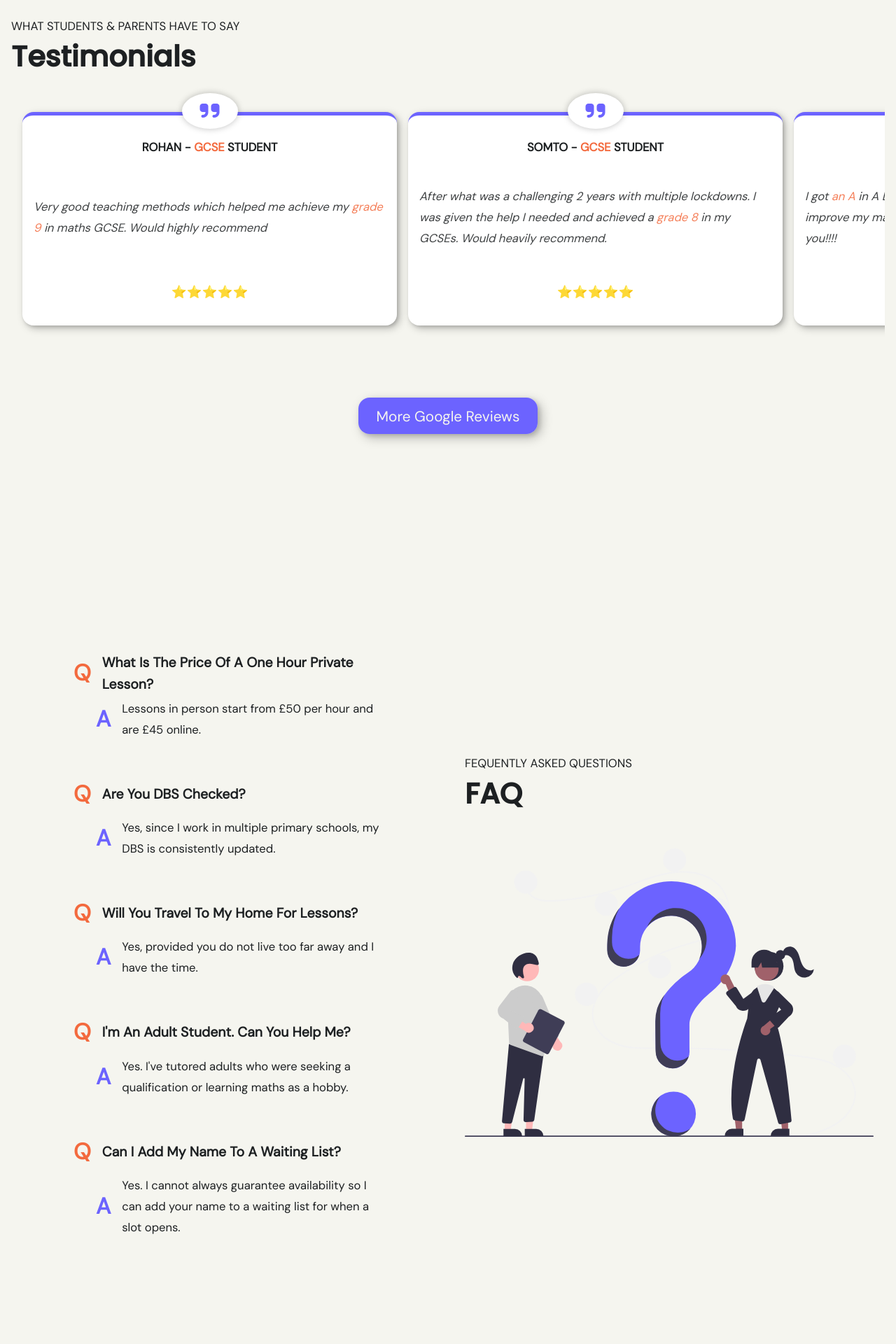
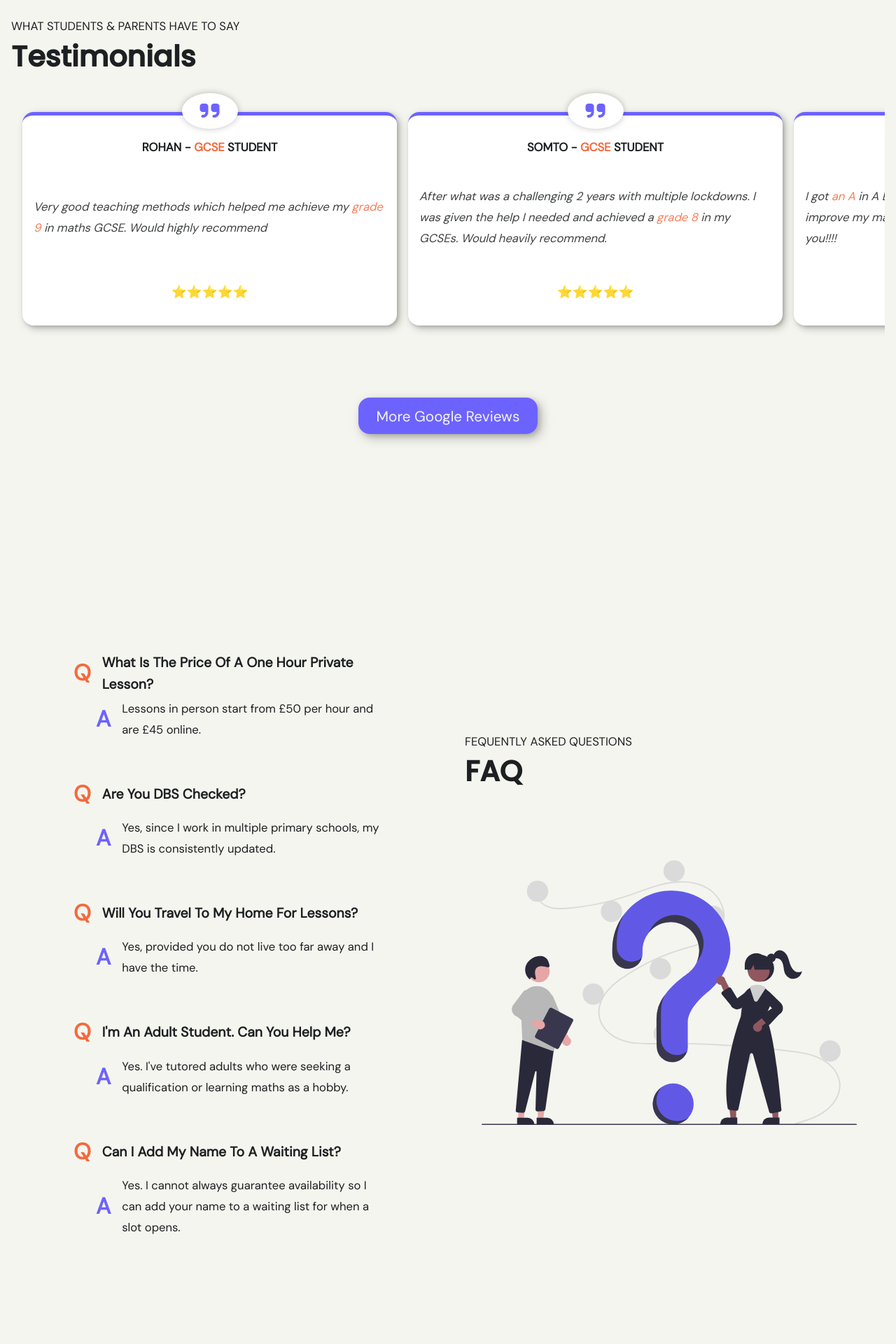
Before and after one commit to GG1982/ggmaths-site2, a Jekyll site: the page built from index.html, in a window 1280 px wide. Shown: the part 4480-6400 px from the top of the page at 70% size. Built offline with Jekyll 4.4.1, drawn with Linux system fonts in a browser that asks for light colours; nearby versions of some CDN libraries.

Commit message:
apply svg class to img in faq

```diff
--- a/_layouts/home.html
+++ b/_layouts/home.html
@@ -334,7 +334,7 @@ title: Private Maths Tutor
             <p class="subtitle">fequently asked questions</p>
             <h2 class="title">FAQ</h2>
         </div>
-        <img src="assets/images/undraw_questions_re_1fy7.svg" alt="">
+        <img src="assets/images/undraw_questions_re_1fy7.svg" alt="" class="svg">
     </div>
 
 </section>
```
